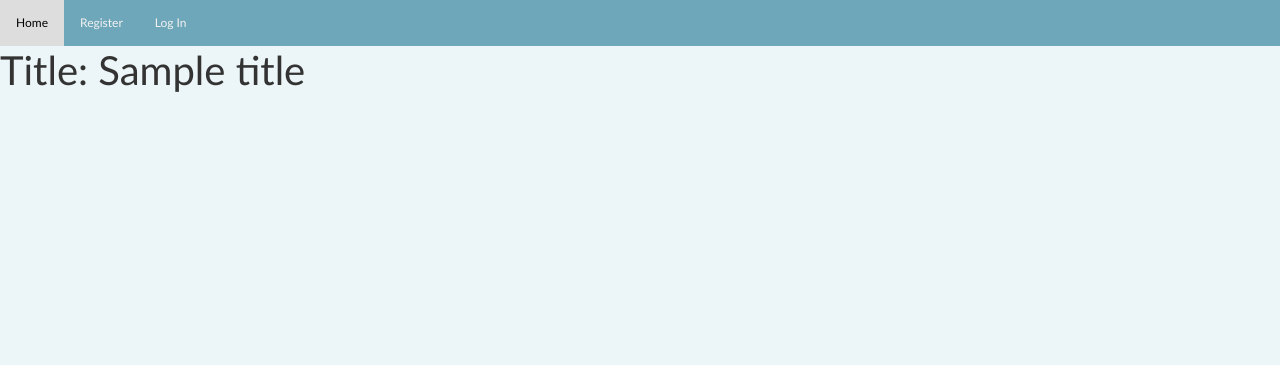
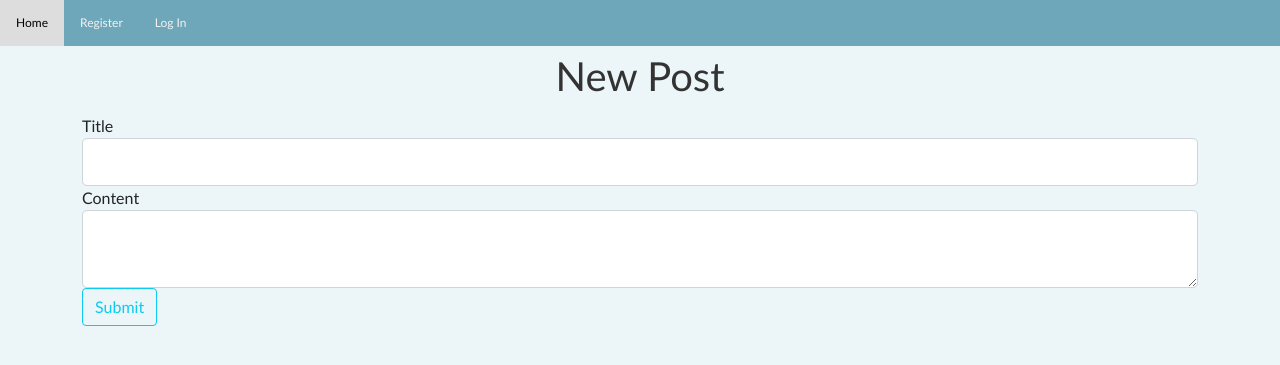
Before and after one commit to lucho03/Flask_Homewrok2.0, a Flask app: template templates/about.html in a window 1280 px wide. Shown: the top 365 px of the page. Run offline with Flask 2, Linux system fonts and the light colour scheme; the template is opened without the code that fills it: most values are stand-ins (such as "Sample title", 1, 10 or a date in 2020); form fields are guessed from the names that the template uses; some libraries are stand-ins or nearby versions.

Commit message:
Update about.html

```diff
--- a/templates/about.html
+++ b/templates/about.html
@@ -12,9 +12,41 @@
             <a href="\login">Log In</a>
         {% endif %}
     </div>
-    {% if title %}
-        <h1>Title: {{ title }}</h1>
-    {% else %}
-        <h1>Nqqq title</h1>
-    {% endif %}
+    <div class="container">
+        <form method="POST" action="">
+            {{ form.hidden_tag() }}
+            <fieldset>
+                <legend class="legend">New Post</legend>
+                <div>
+                    {{ form.title.label(class="form-control-label") }}
+                    {% if form.title.errors %}
+                        {{ form.title(class="form-control form-select-lg is-invalid") }}
+                        <div>
+                            {% for error in form.title.errors %}
+                                <span>{{ error }}</span>
+                            {% endfor %}
+                        </div>
+                    {% else %}
+                        {{ form.title(class="form-control form-control-lg") }}
+                    {% endif %}
+                </div>
+                <div>
+                    {{ form.content.label(class="form-control-label") }}
+                    {% if form.content.errors %}
+                        {{ form.content(class="form-control form-select-lg is-invalid") }}
+                        <div>
+                            {% for error in form.content.errors %}
+                                <span>{{ error }}</span>
+                            {% endfor %}
+                        </div>
+                    {% else %}
+                        {{ form.content(class="form-control form-control-lg") }}
+                    {% endif %}
+                </div>
+            </fieldset>
+            <div>
+                {{ form.submit(class="btn btn-outline-info") }}
+            </div>
+        </form>
+    </div>
 {% endblock content %}
```
